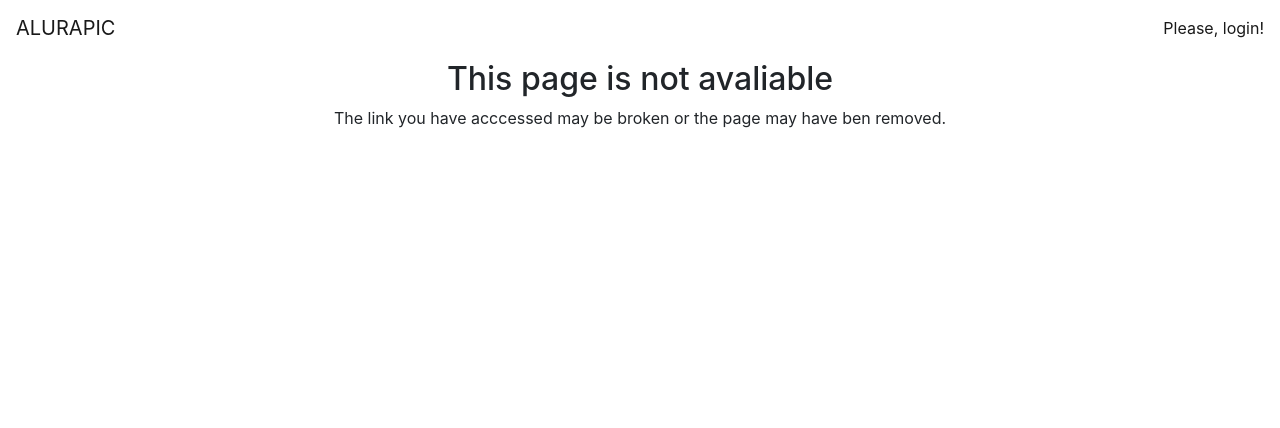
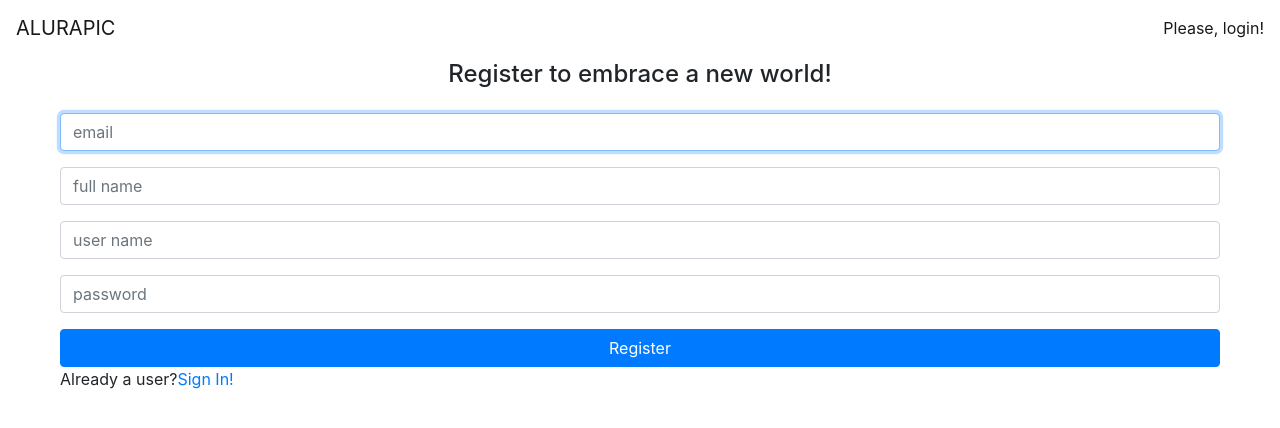
Before and after one commit to maycon3/estudoangular_al, an Angular app: page /signup in a window 1280 px wide. Shown: the top 428 px of the page. Built offline with nearby package versions, Linux system fonts and the light colour scheme.

Commit message:
O componente de registro

```diff
--- a/src/app/app-routing.module.ts
+++ b/src/app/app-routing.module.ts
@@ -7,12 +7,17 @@ import { PhotoListComponent } from './photos/photo-list/photo-list.component';
 import { PhotoListResolver } from './photos/photo-list/photo-list.resolver';
 import { SigninComponent } from './home/signin/signin.component';
 import { AuthGuardService } from './core/auth/auth-guard.service';
+import { SignupComponent } from './home/signup/signup.component';
 
 const routes: Routes = [
   {
     path: '',
      component: SigninComponent,
      canActivate: [AuthGuardService]
+  },
+  {
+    path: 'signup',
+     component: SignupComponent
   },
   {
     path: 'user/:userName', component: PhotoListComponent,
--- /dev/null
+++ b/src/app/home/signup/signup.component.html
@@ -0,0 +1,23 @@
+<h4 class="text-center"> Register to embrace a new world!</h4>
+
+<form class="form mt-4">
+    <div class="form-group">
+        <input  placeholder="email" class="form-control" autofocus >
+    </div>
+
+    <div class="form-group">
+        <input placeholder="full name" class="form-control">
+    </div>
+
+    <div class="form-group">
+        <input placeholder="user name" class="form-control">
+    </div>
+
+    <div class="form-group">
+        <input type="password" placeholder="password" class="form-control">
+    </div>
+
+    <button class="btn btn-primary btn-block">Register</button>
+
+    <p>Already a user?<a [routerLink]="['']">Sign In!</a></p>
+</form>
--- /dev/null
+++ b/src/app/home/signup/signup.component.ts
@@ -0,0 +1,15 @@
+import { Component, OnInit } from '@angular/core';
+
+@Component({
+  selector: 'app-signup',
+  templateUrl: './signup.component.html',
+  styleUrls: ['./signup.component.css']
+})
+export class SignupComponent implements OnInit {
+
+  constructor() { }
+
+  ngOnInit() {
+  }
+
+}
```
Also changed, not shown: src/app/home/home.module.ts (+5 -2 lines), src/app/home/signup/signup.component.css (added), 1 other file (tests, documents, lock files or other folders).
